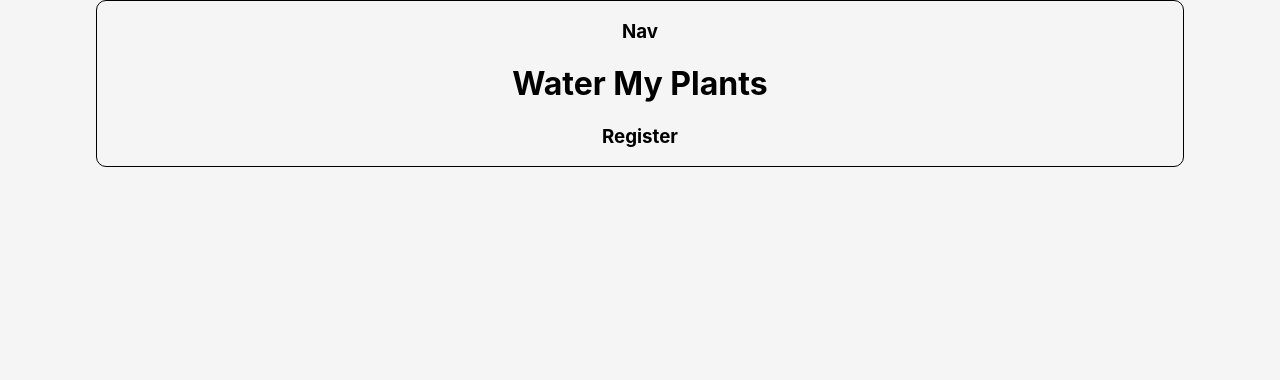
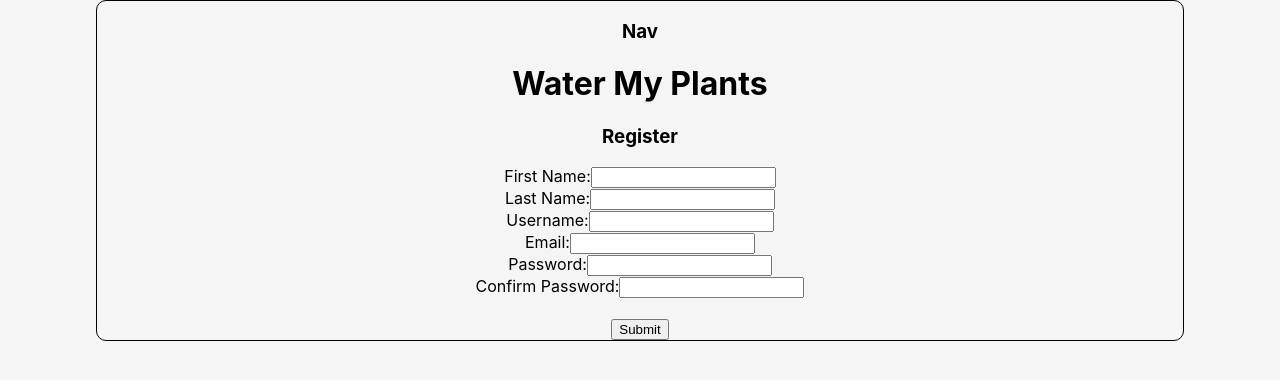
Before and after one commit to Build-Week-PTCT-Water-My-Plants/front-end, a React (Create React App) app: page /register in a window 1280 px wide. Shown: the top 380 px of the page. Built offline with nearby package versions, Linux system fonts and the light colour scheme.

Commit message:
added bones for register form

```diff
--- a/src/components/Login.js
+++ b/src/components/Login.js
@@ -1,12 +1,12 @@
 import React, { useState, useEffect } from "react";
 import axios from 'axios';
 
-const initialData = {
+const initialLoginData = {
   username: "",
   password: "",
 }
 
-const initialErrors = {
+const initialLoginErrors = {
   username: "",
   password: "",
 }
@@ -14,9 +14,9 @@ const initialErrors = {
 
 const Login = () => {
 
-  const [formData, setFormData] = useState(initialData);
-  const [errors, setErrors] = useState(initialErrors);
-  const [disabled, setDisabled] = useState(true);
+  const [loginData, setLoginData] = useState(initialLoginData);
+  const [loginErrors, setLoginErrors] = useState(initialLoginErrors);
+  const [loginDisabled, setLoginDisabled] = useState(true);
 
   const onSubmit = (e) => {
     e.preventDefault();
@@ -26,7 +26,7 @@ const Login = () => {
   const formSubmit = (e) => {
     e.preventDefault();
     axios
-      .post("", formData)
+      .post("", loginData)
       .then(res => {
         console.log(res)
       })
@@ -35,8 +35,8 @@ const Login = () => {
 
   const onChange = (e) => {
     e.preventDefault();
-    console.log(formData);
-    setFormData(initialData)
+    console.log(loginData);
+    setLoginData(initialLoginData)
   }
 
   useEffect(() => {
@@ -49,26 +49,31 @@ const Login = () => {
       <div className="login">
 
         <h3>Login</h3>
-          <label>username:</label>
+          <label>Username:</label>
             <input
               type = "text"
               name = "username"
-              value = { formData.username }
+              value = { loginData.username }
               onChange = { onChange }
               />
+              <br/>
 
-          <label>password:</label>
+          <label>Password:</label>
           <input
             type = "password"
             name = "pasword"
-            value = { formData.password }
+            value = { loginData.password }
             onChange = { onChange }
           />
+          <br/>
 
+        <div>
+          <br/>
           <button
             type = "submit"
             name = "submit"
-            disabled = {disabled}>submit</button>
+            disabled = {loginDisabled}>Submit</button>
+            </div>
       </div>
     </form>
 
--- a/src/components/Register.js
+++ b/src/components/Register.js
@@ -1,9 +1,104 @@
-import React from "react";
+import React, { useState, useEffect } from "react";
+import axios from 'axios';
+
+
+const initialState = {
+  firstname: "",
+  lastname: "",
+  username: "",
+  password: "",
+  email: "",
+}
+
+const initialErrorState = {
+  firstname: "",
+  lastname: "",
+  username: "",
+  password: "",
+  email: "",
+}
+
 
 const Register = () => {
+
+  const [regFormData, setRegFormData] = useState(initialState);
+  const [regErrors, setRegErrors] = useState(initialErrorState);
+  const [regDisabled, setRegDisabled] = useState(true);
+
+  const onSubmit = (e) => {
+    e.preventDefault();
+    formSubmit();
+  }
+
+  const formSubmit = (e) => {
+    e.preventDefault();
+    axios
+      .post("", regFormData)
+      .then(res => {
+        console.log(res)
+      })
+      .catch(err => console.log("Error, err"))
+  }
+
+  const onChange = (e) => {
+    e.preventDefault();
+    console.log(regFormData);
+    setRegFormData(initialState)
+  }
+
+  useEffect(() => {
+
+  })
+
   return (
     <div className="register">
+
       <h3>Register</h3>
+        <label>First Name:</label>
+          <input
+
+          />
+           <br/>
+
+      <label>Last Name:</label>
+          <input
+
+
+          />
+           <br/>
+
+      <label>Username:</label>
+          <input
+
+          />
+           <br/>
+
+      <label>Email:</label>
+          <input
+
+          />
+           <br/>
+
+      <label>Password:</label>
+          <input
+
+          />
+           <br/>
+
+      <label>Confirm Password:</label>
+          <input
+
+          />
+           <br/>
+
+      <div>
+          <br/>
+          <button
+            type = "submit"
+            name = "submit"
+            disabled = {setRegDisabled}>Submit</button>
+            </div>
+
     </div>
   );
 };
```
